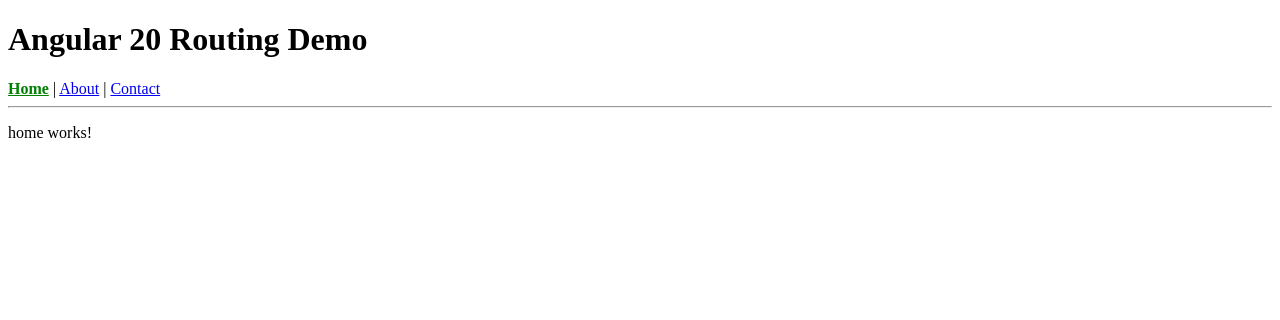
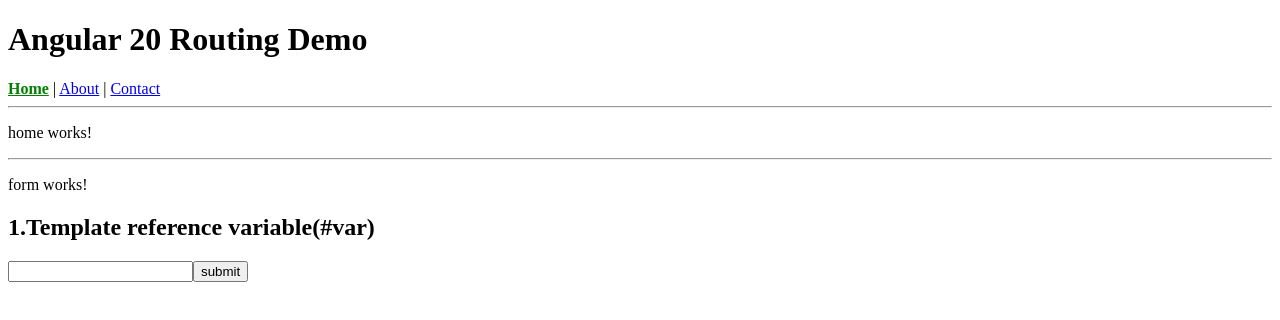
Before and after one commit to GowthamPeriyasamyDeveloper/angular-projects, an Angular app in the folder angular20-routing-demo/: page / in a window 1280 px wide. Shown: the top 320 px of the page. Built offline with nearby package versions, Linux system fonts and the light colour scheme.

Commit message:
form input changes

```diff
--- a/angular20-routing-demo/src/app/app.html
+++ b/angular20-routing-demo/src/app/app.html
@@ -10,3 +10,6 @@
 
 <!-- Routed views appear here -->
 <router-outlet></router-outlet>
+
+<hr>
+<app-form></app-form>
--- a/angular20-routing-demo/src/app/app.ts
+++ b/angular20-routing-demo/src/app/app.ts
@@ -1,9 +1,10 @@
 import { Component, signal } from '@angular/core';
 import {RouterLink, RouterLinkActive, RouterOutlet} from '@angular/router';
+import {Form} from './form/form';
 
 @Component({
   selector: 'app-root',
-  imports: [RouterOutlet, RouterLink, RouterLinkActive],
+  imports: [RouterOutlet, RouterLink, RouterLinkActive, Form],
   templateUrl: './app.html',
   styleUrl: './app.css'
 })
--- /dev/null
+++ b/angular20-routing-demo/src/app/form/form.html
@@ -0,0 +1,7 @@
+<p>form works!</p>
+
+<h2>1.Template reference variable(#var)</h2>
+
+<input type="text" #userInput>
+
+<button (click)="logValue(userInput.value)">submit</button>
--- /dev/null
+++ b/angular20-routing-demo/src/app/form/form.ts
@@ -0,0 +1,16 @@
+import { Component } from '@angular/core';
+
+@Component({
+  selector: 'app-form',
+  imports: [],
+  templateUrl: './form.html',
+  styleUrl: './form.css'
+})
+export class Form {
+
+
+  logValue(value:string)
+  {
+    console.log('Template Ref Value:',value );
+  }
+}
```
Also changed, not shown: angular20-routing-demo/src/app/form/form.css (added), 1 other file (tests, documents, lock files or other folders).
